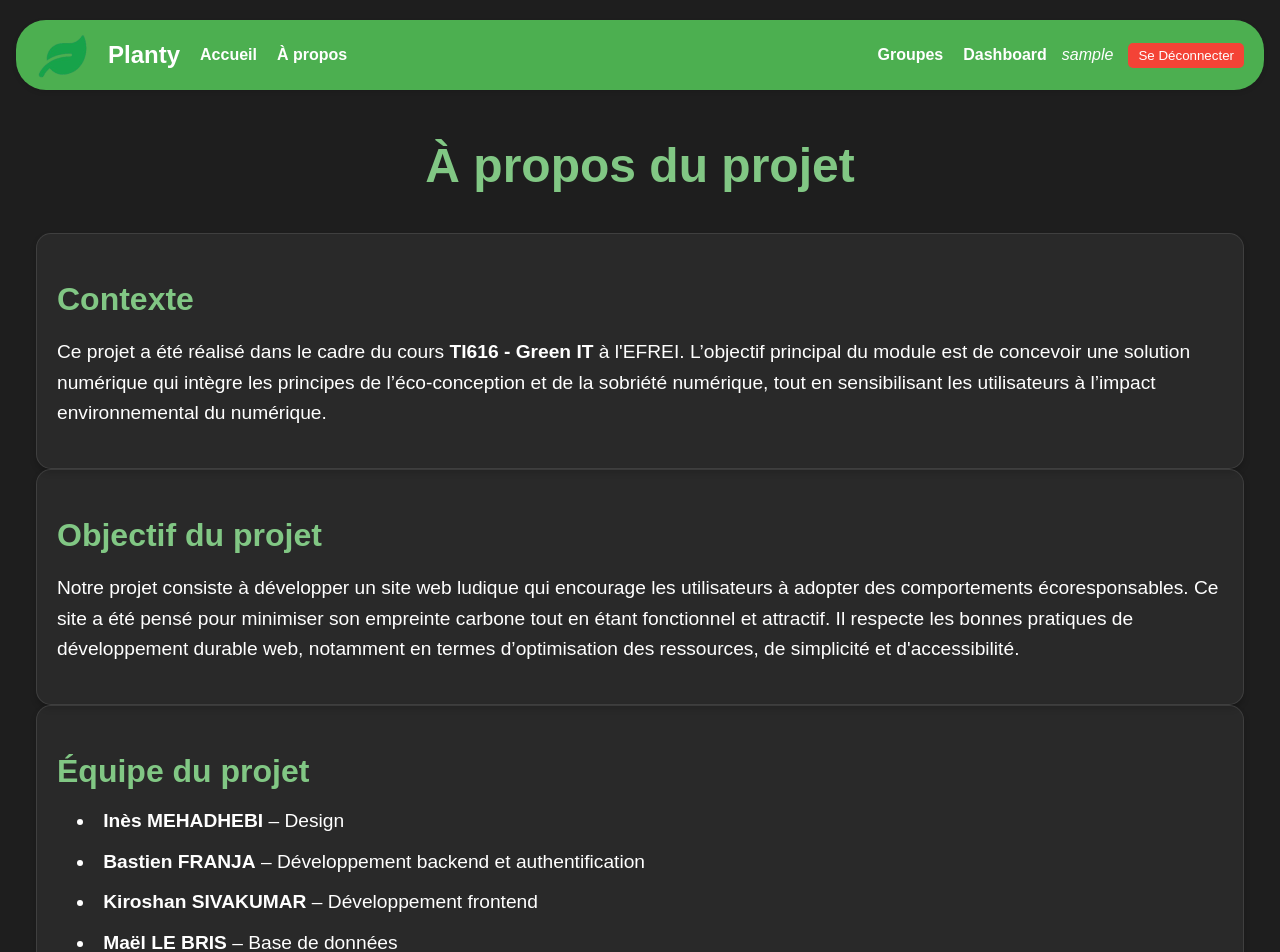
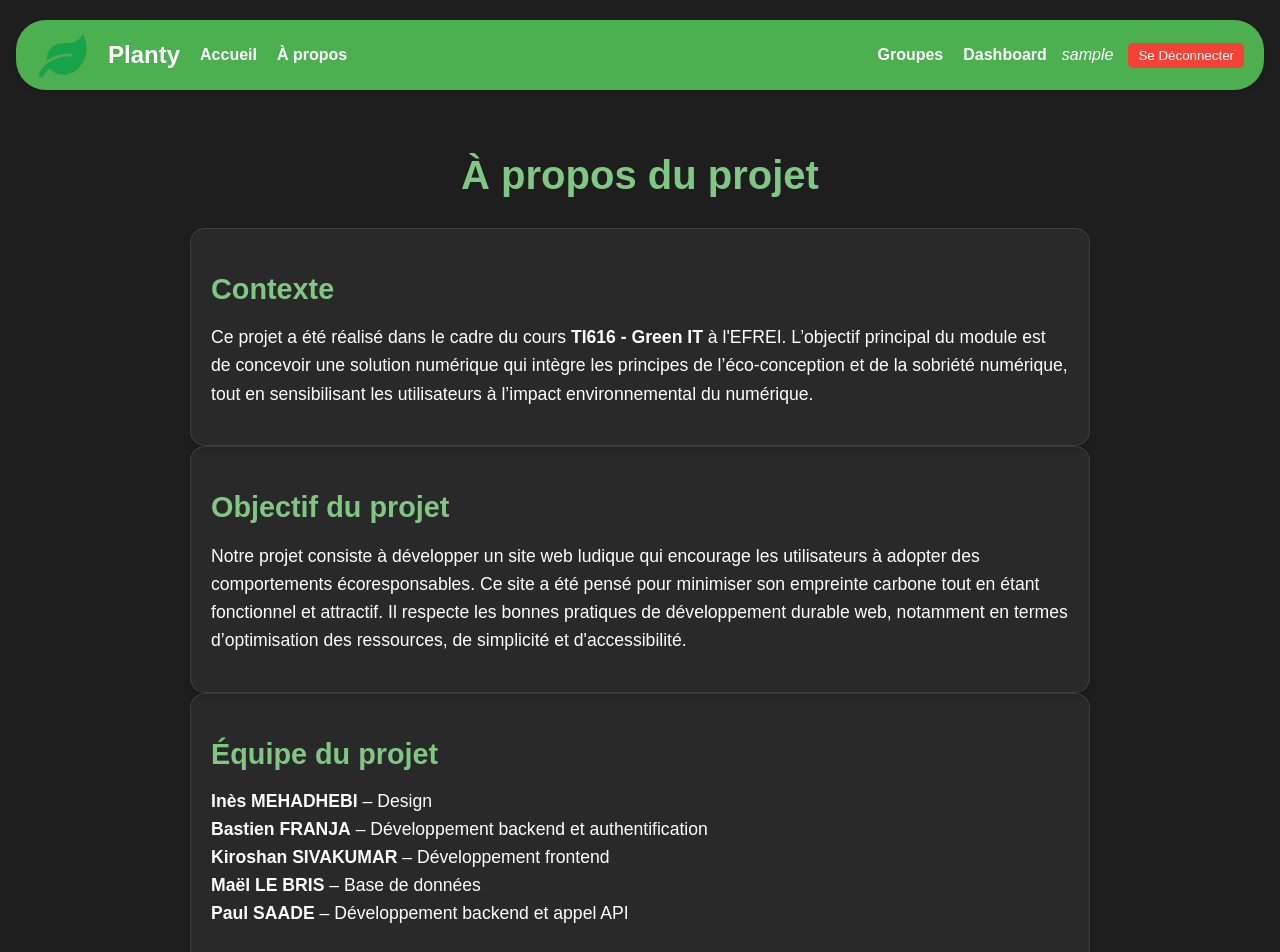
Before and after one commit to charlottines/Green-it, a Vue app in the folder frontend/: page /about in a window 1280 px wide. Shown: the top 952 px of the page. Built offline with nearby package versions, Linux system fonts and the light colour scheme; sample sign-in values are in the browser's storage.

Commit message:
css about

```diff
--- a/frontend/src/pages/About.vue
+++ b/frontend/src/pages/About.vue
@@ -41,33 +41,23 @@
 </script>
 
 <style scoped>
-    /* Fond et structure principale */
     .about {
-        min-height: calc(100vh - 100px); /* pour éviter que le footer remonte */
-        background-color: rgb(30, 30, 30);
+        padding: 40px 20px;
+        max-width: 900px;
+        margin: 0 auto;
+        background-color: #1e1e1e;
         color: white;
-        padding: 20px;
         font-family: Arial, sans-serif;
     }
 
-    /* Titre principal */
     h1 {
-        font-size: 3rem;
-        color: rgb(129, 199, 132);
+        font-size: 2.5rem;
+        color: #81c784;
         text-align: center;
-        margin-bottom: 40px;
+        margin-bottom: 30px;
     }
 
-    /* Partie principale (sections) */
-    .about main {
-        max-width: 900px;
-        margin: 0 auto;
-        display: flex;
-        flex-direction: column;
-        gap: 40px;
-    }
-
-    /* Sections = les bulles */
+    /* Sections */
     section {
         background: rgba(255, 255, 255, 0.05);
         border: 1px solid rgba(255, 255, 255, 0.1);
@@ -77,31 +67,23 @@
         transition: transform 0.3s ease;
     }
 
-    /* Effet léger au survol */
-    section:hover {
-        transform: translateY(-5px);
+    h2 {
+        font-size: 1.8rem;
+        color: #81c784;
+        margin-bottom: 15px;
     }
 
-    /* Titre des sections */
-    h2 {
-        font-size: 2rem;
-        color: rgb(129, 199, 132);
-        margin-bottom: 10px;
-    }
-
-    /* Texte normal */
     p, li {
-        font-size: 1.2rem;
+        font-size: 1.1rem;
         line-height: 1.6;
     }
 
-    /* Liste des membres */
     .team-list {
-        padding-left: 20px;
-        list-style: disc inside;
+        list-style: none;
+        padding-left: 0;
     }
 
-    .team-list li {
-        margin-bottom: 10px;
+    .team-list li::before {
+        margin-right: 8px;
     }
 </style>
```
